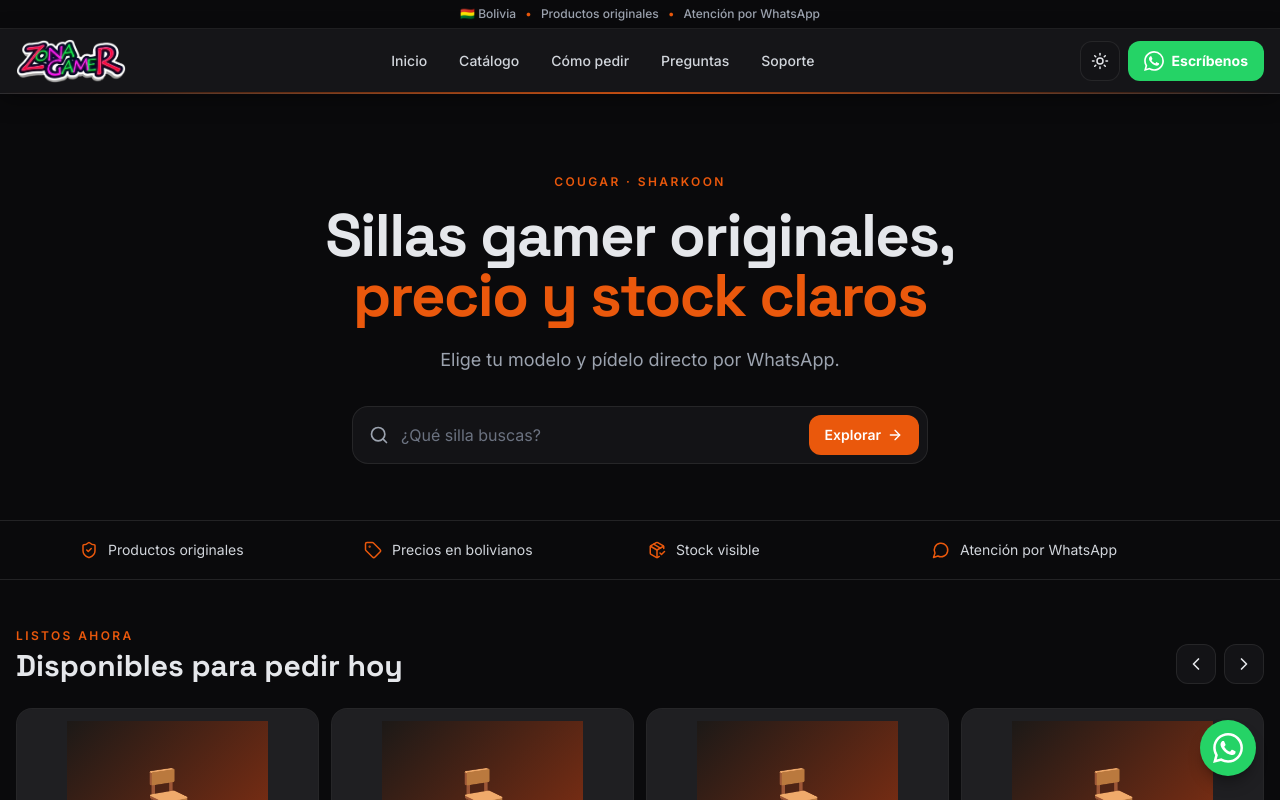
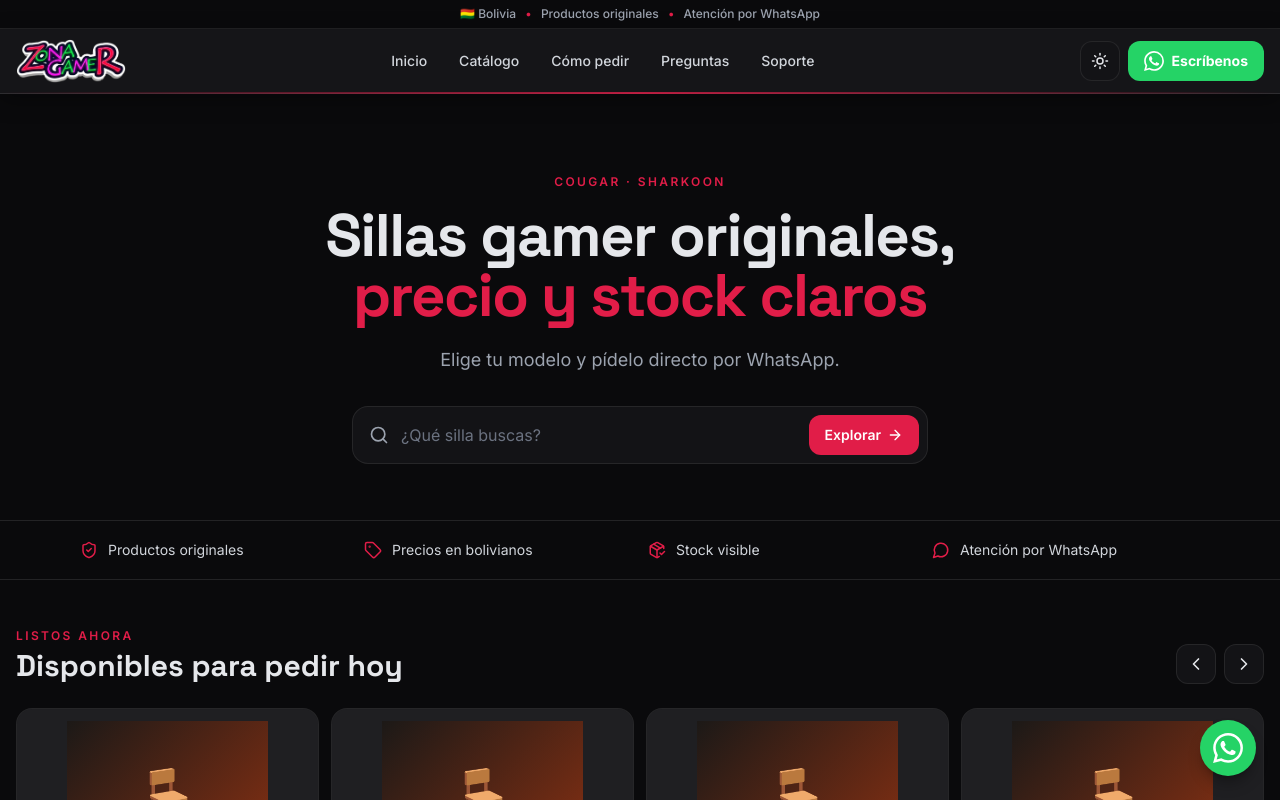
Before and after one commit to BladimirBLopez/zona-gamer, a Next.js app: page / in a window 1280 px wide. Shown: the top 800 px of the page. Built offline with nearby package versions, Linux system fonts and the light colour scheme.

Commit message:
feat: acento rosa tomado del logo

```diff
--- a/app/globals.css
+++ b/app/globals.css
@@ -128,7 +128,7 @@
   right: 0;
   bottom: -1px;
   height: 2px;
-  background: linear-gradient(90deg, transparent, #ea580c 50%, transparent);
+  background: linear-gradient(90deg, transparent, #e11d48 50%, transparent);
   opacity: 0.8;
   pointer-events: none;
 }
--- a/tailwind.config.js
+++ b/tailwind.config.js
@@ -6,8 +6,8 @@
       colors: {
         bg: '#0a0a0c',
         card: '#131316',
-        accent: '#ea580c',
-        neon: '#fb923c',
+        accent: '#e11d48',
+        neon: '#fb7185',
       },
       fontFamily: {
         display: ['var(--font-display)', 'system-ui', 'sans-serif'],
```
